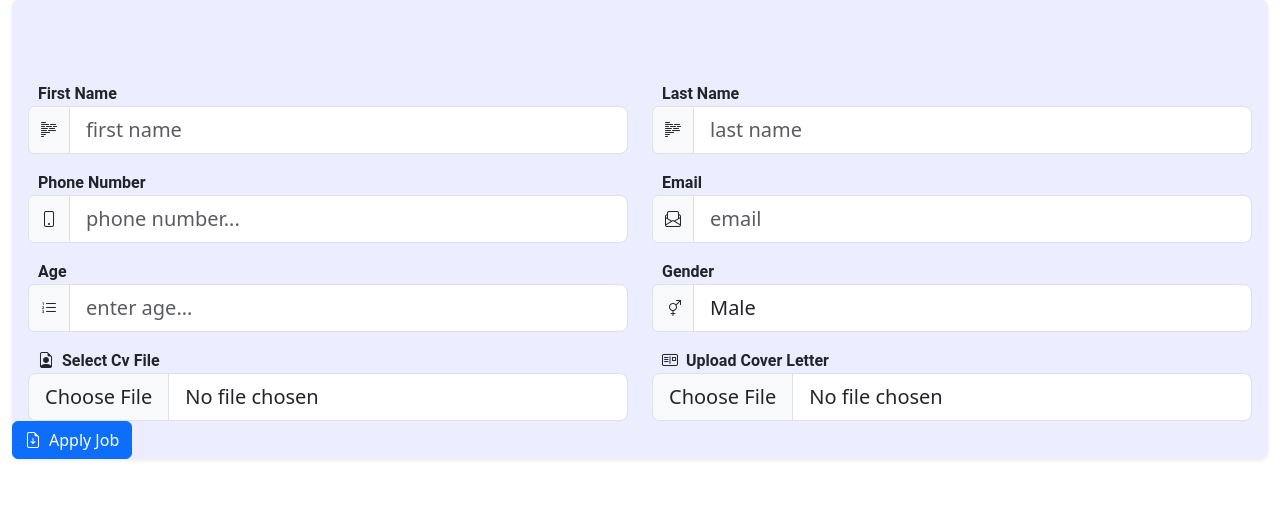
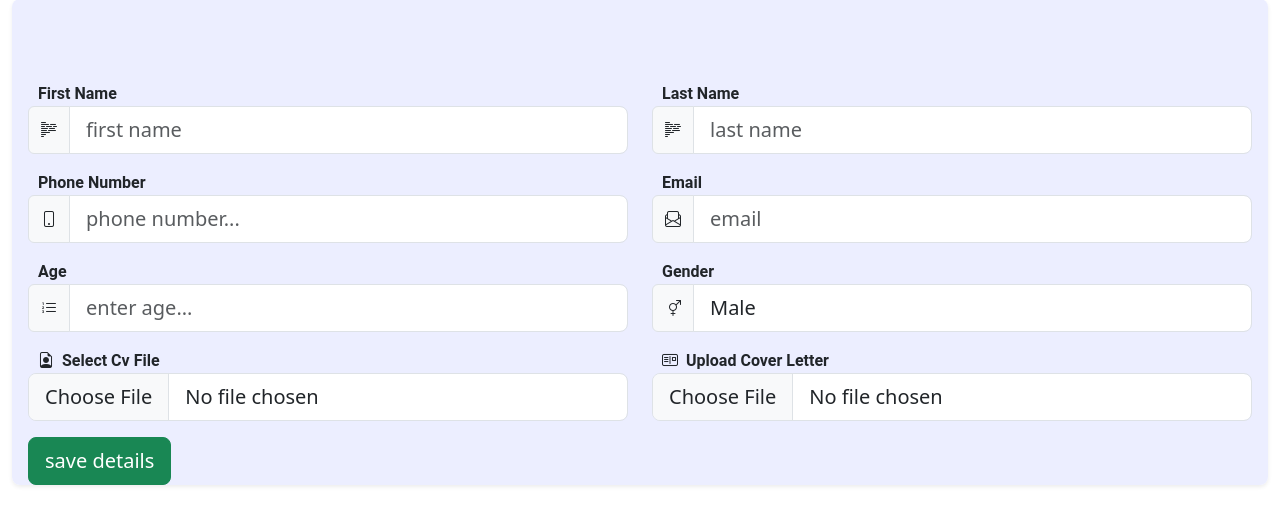
Before and after one commit to martin265/SmartWayConstruction, a PHP site: page /applicant_apply_job.php?job_id=1 in a window 1280 px wide. Shown: the part 197-722 px from the top of the page. Run offline with PHP 8.4, Linux system fonts and the light colour scheme; tables that the repository leaves empty or names only in its code hold one stand-in row (values such as "Sample post"); data that the repository does not hold is empty.

Commit message:
progress

```diff
--- a/applicant_apply_job.php
+++ b/applicant_apply_job.php
@@ -52,6 +52,8 @@ function FetchSingleRecord($conn) {
     }
 }
 
+
+$all_results = FetchSingleRecord($conn);
 
 
 // ============= the array for the errors ==================== //
@@ -169,6 +171,8 @@ if ($_SERVER["REQUEST_METHOD"] == "POST") {
                     <!-- ============ the form will be here ============= -->
                     <form action="applicant_apply_job.php" method="POST" class="job-application-form" enctype="multipart/form-data">
                         <!-- =================== getting the current job title here =========== -->
+
+                        <?php if ($all_results) :?>
                             <div class="current-job-title">
                                 <div class="row mb-3 mt-3">
                                     <div class="col ms-3 me-3">
@@ -288,9 +292,11 @@ if ($_SERVER["REQUEST_METHOD"] == "POST") {
                             </div>
 
                             <!-- =============== the section for the form here =========== -->
-                        <a href="applicant_apply_job.php?job_id=<?php echo $all_results["job_id"]; ?>" class="btn btn-primary">
-                            <span><i class="bi bi-file-earmark-arrow-down me-2"></i></span>Apply Job
-                        </a>
+                            <input type="hidden" name="id_to_insert" value="<?php echo($all_results["job_id"]); ?>">
+                            <input type="submit" name="save_details" class="btn btn-success btn-lg mt-3 ms-3" value="save details">
+                        <?php else:?>
+
+                        <?php endif;?>
                     </form>
                 </div>
             </div>
```
Lines whose indentation alone changed are shown as unchanged.
